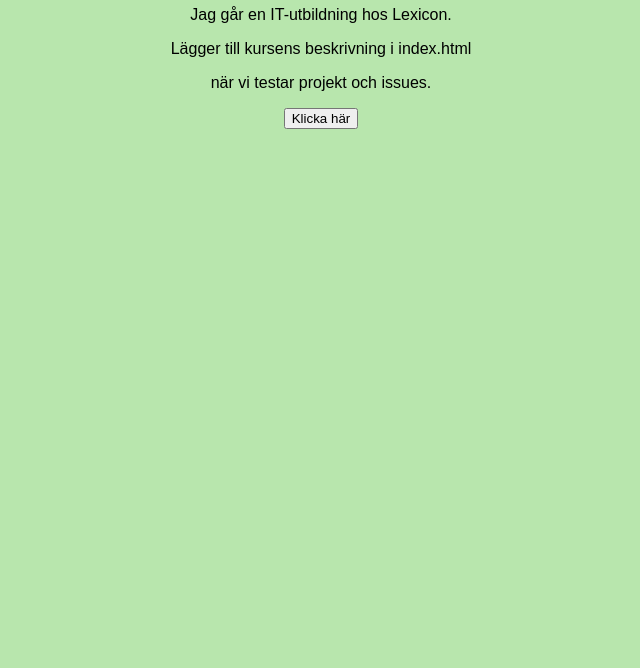
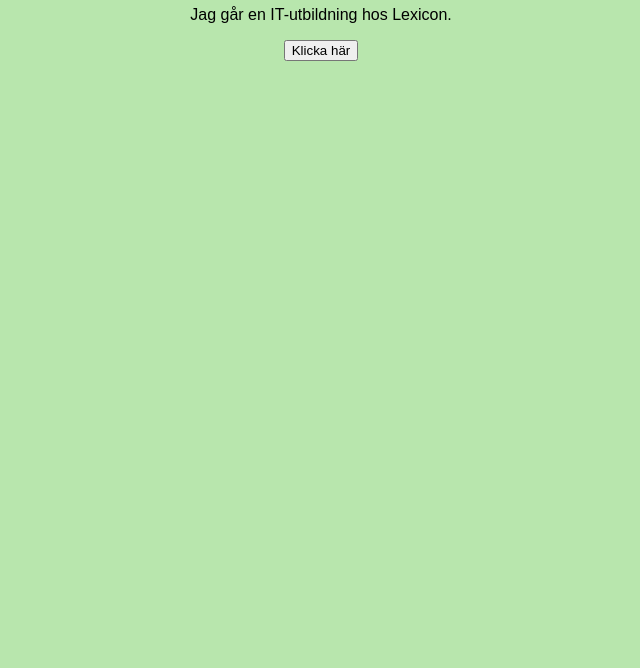
Before and after one commit to GoranWidlund/Grupp3Projekt1, a plain HTML site: page index.html in a window 1280 px wide. Shown: the part 132-800 px from the top of the page, without its empty margins (319-959 px from the left). Drawn offline with Linux system fonts and the light colour scheme.

Commit message:
Revert "Lagt till text i index.html"
This reverts commit e8533cc8806a8188c5dc881b14b2a8431e835016.

```diff
--- a/index.html
+++ b/index.html
@@ -9,8 +9,6 @@
   <h1>Hej!new conflict Student L lär sig Git?</h1>
   <h1>Hej! Vi meckar med konflikter! Göran</h1>
   <p>Jag går en IT-utbildning hos Lexicon.</p>
-  <p>Lägger till kursens beskrivning i index.html</p>
-  <p>när vi testar projekt och issues.</p>
   <button id="myButton">Klicka här</button>
   <script src="script.js"></script>
 </body>
```
